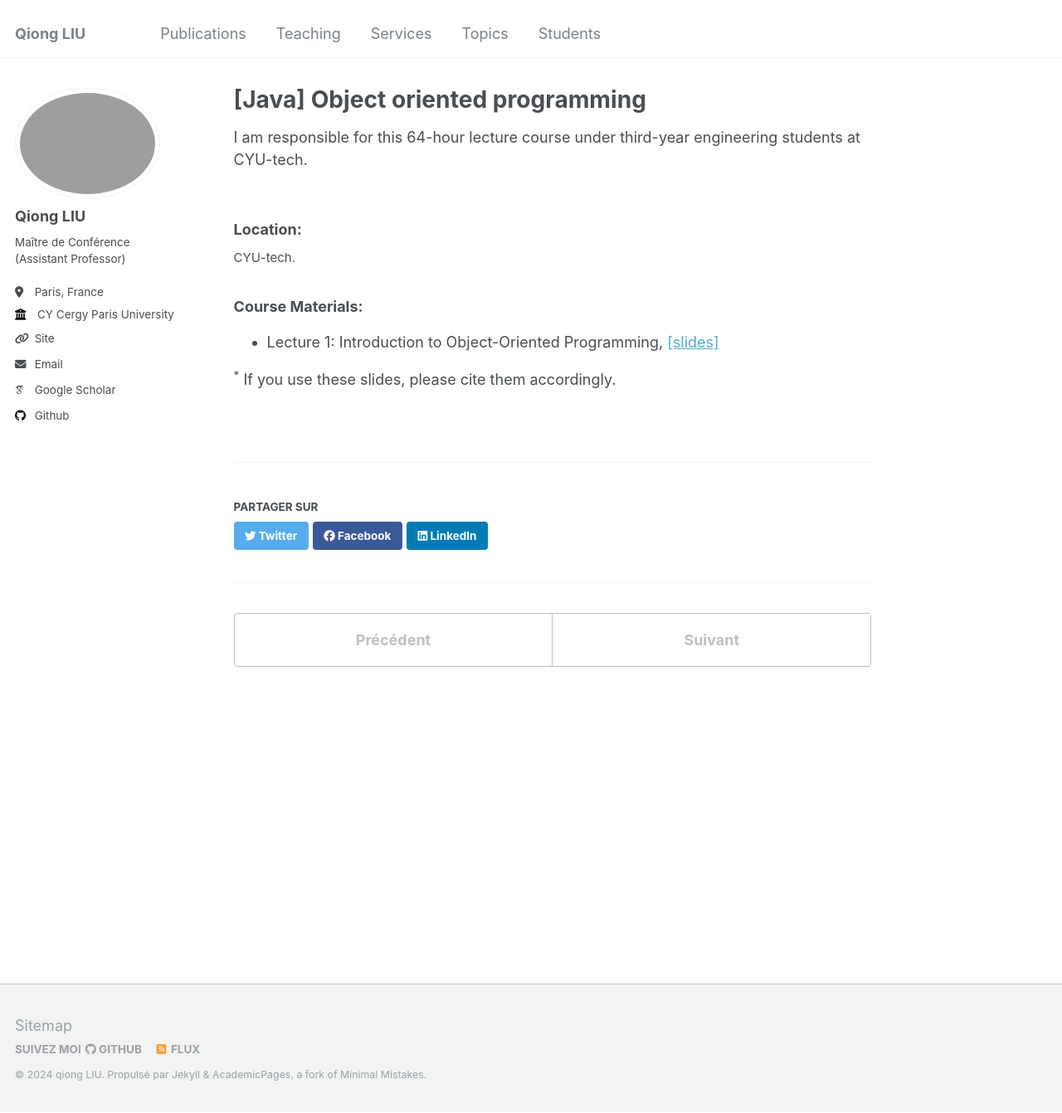
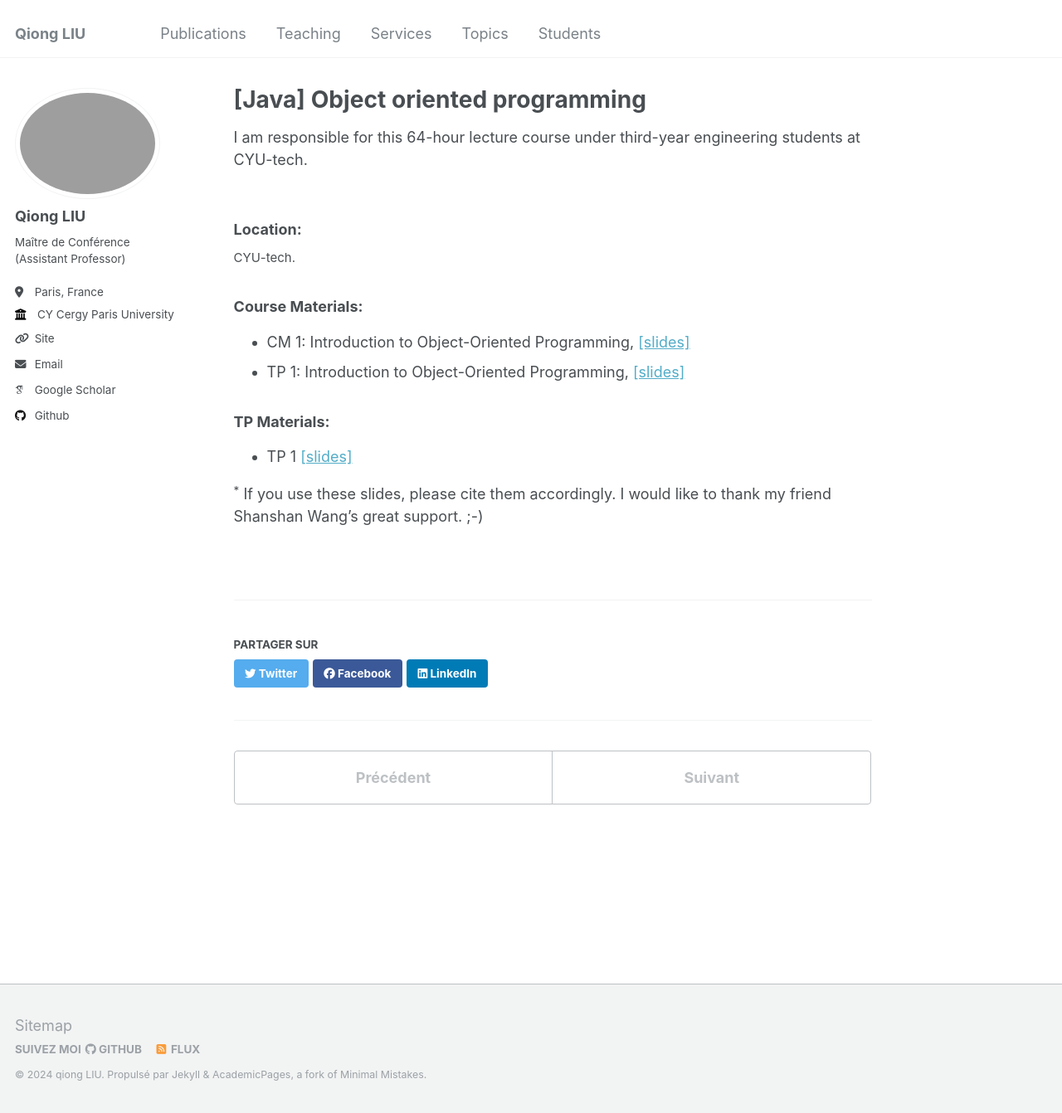
Before and after one commit to evesiphus/evesiphus.github.io, a Jekyll site: the page built from _teaching/2024-fall-java.md, in a window 1280 px wide and 1342 px high. Shown: the whole window at 83% size. Built offline with Jekyll 4.4.1, drawn with Linux system fonts in a browser that asks for light colours; some web fonts are replaced.

Commit message:
Update 2024-fall-java.md

```diff
--- a/_teaching/2024-fall-java.md
+++ b/_teaching/2024-fall-java.md
@@ -15,8 +15,11 @@ hours: "64h (CM+TP)"
 <span style="font-size: smaller;">CYU-tech.</span>
 
 ### Course Materials:
-- Lecture 1: Introduction to Object-Oriented Programming, [[slides]](https://evesiphus.github.io/assets/teaching/java/CM1-Java.pdf)
+- CM 1: Introduction to Object-Oriented Programming, [[slides]](https://evesiphus.github.io/assets/teaching/java/Java_lecture1.pdf)
+- TP 1: Introduction to Object-Oriented Programming, [[slides]](https://evesiphus.github.io/assets/teaching/java/Java_TP1.pdf)
+
+### TP Materials:
+- TP 1 [[slides]](https://evesiphus.github.io/assets/teaching/java/Java_TP1.pdf)
 
 
-
-<sup>*</sup> If you use these slides, please cite them accordingly.
+<sup>*</sup> If you use these slides, please cite them accordingly. I would like to thank my friend Shanshan Wang's great support. ;-)
```
